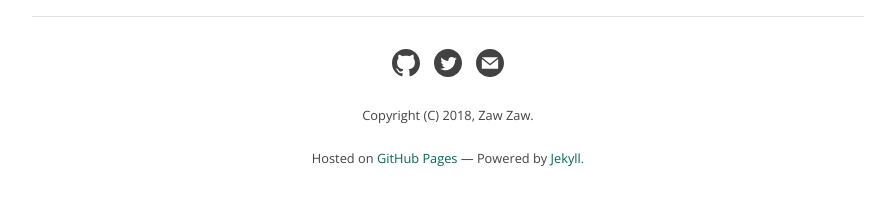
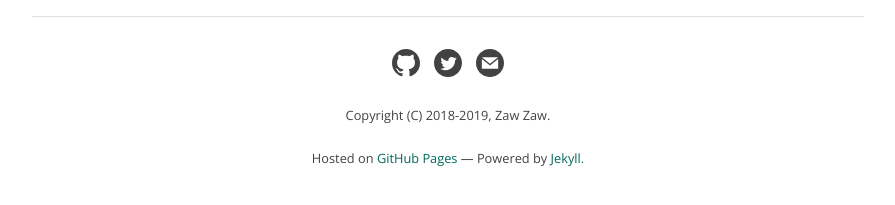
Before and after one commit to zawzaww/zawzaww.github.io, a Jekyll site: the page built from index.md, in a window 1280 px wide and 900 px high, scrolled down 2950 px. Shown: the part 665-870 px from the top of the window, without its empty margins (192-1087 px from the left). Built offline with Jekyll 4.4.1, drawn with Linux system fonts in a browser that asks for light colours.

Commit message:
README: _layouts: Update copyright years for readme and site layout
Signed-off-by: Zaw Zaw <zaw.z.thein@frontiir.net>

```diff
--- a/_layouts/default.html
+++ b/_layouts/default.html
@@ -114,7 +114,7 @@
         {% endif %}
        </p>
 
-       <p align="center"><small>Copyright (C) 2018, Zaw Zaw. </small></p>
+       <p align="center"><small>Copyright (C) 2018-2019, Zaw Zaw.</small></p>
 
        <p align="center"><small>Hosted on <a href="https://pages.github.com">GitHub Pages</a> &mdash; Powered by <a href="https://jekyllrb.com">Jekyll.</a></small></p>
 
```
Also changed, not shown: README.md.
